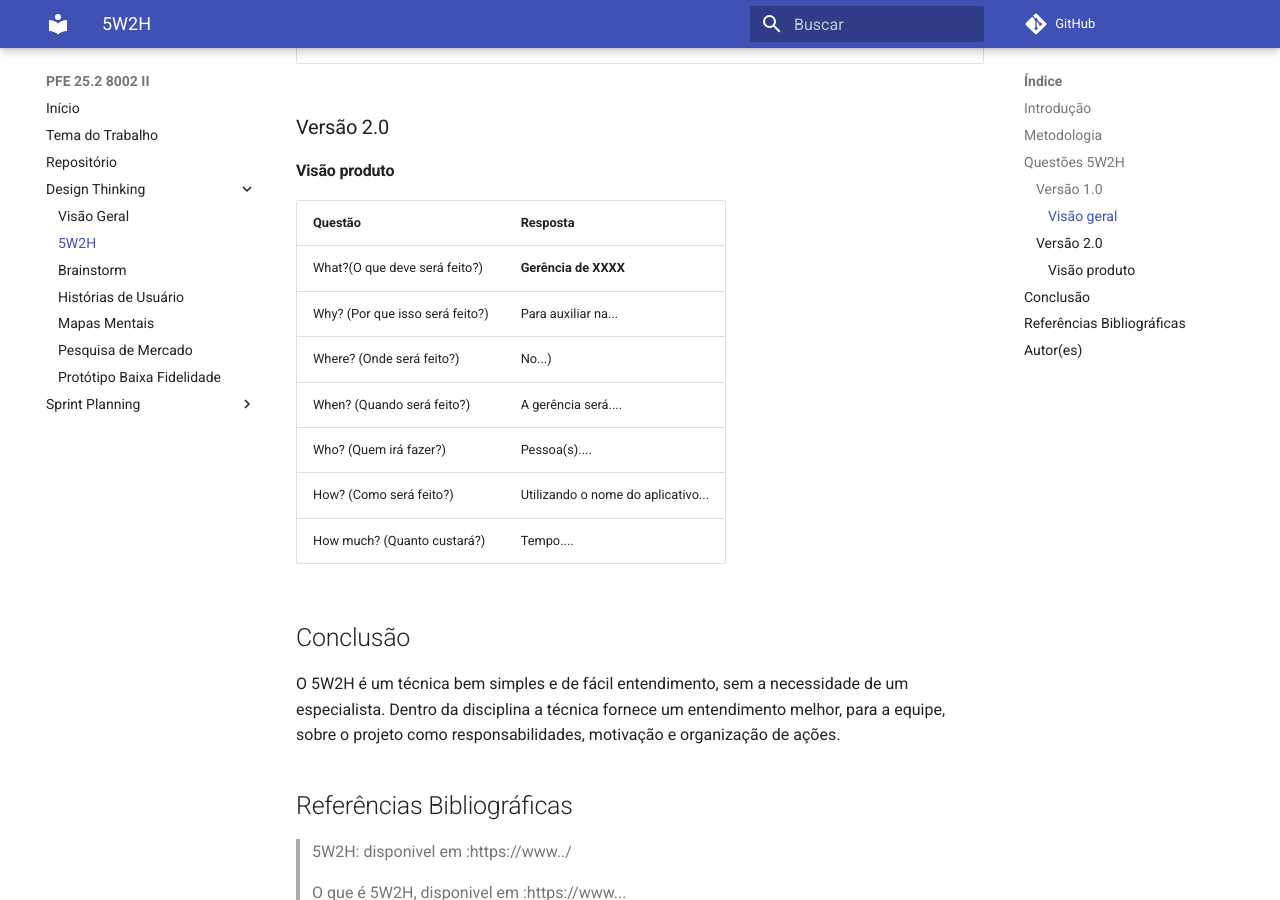
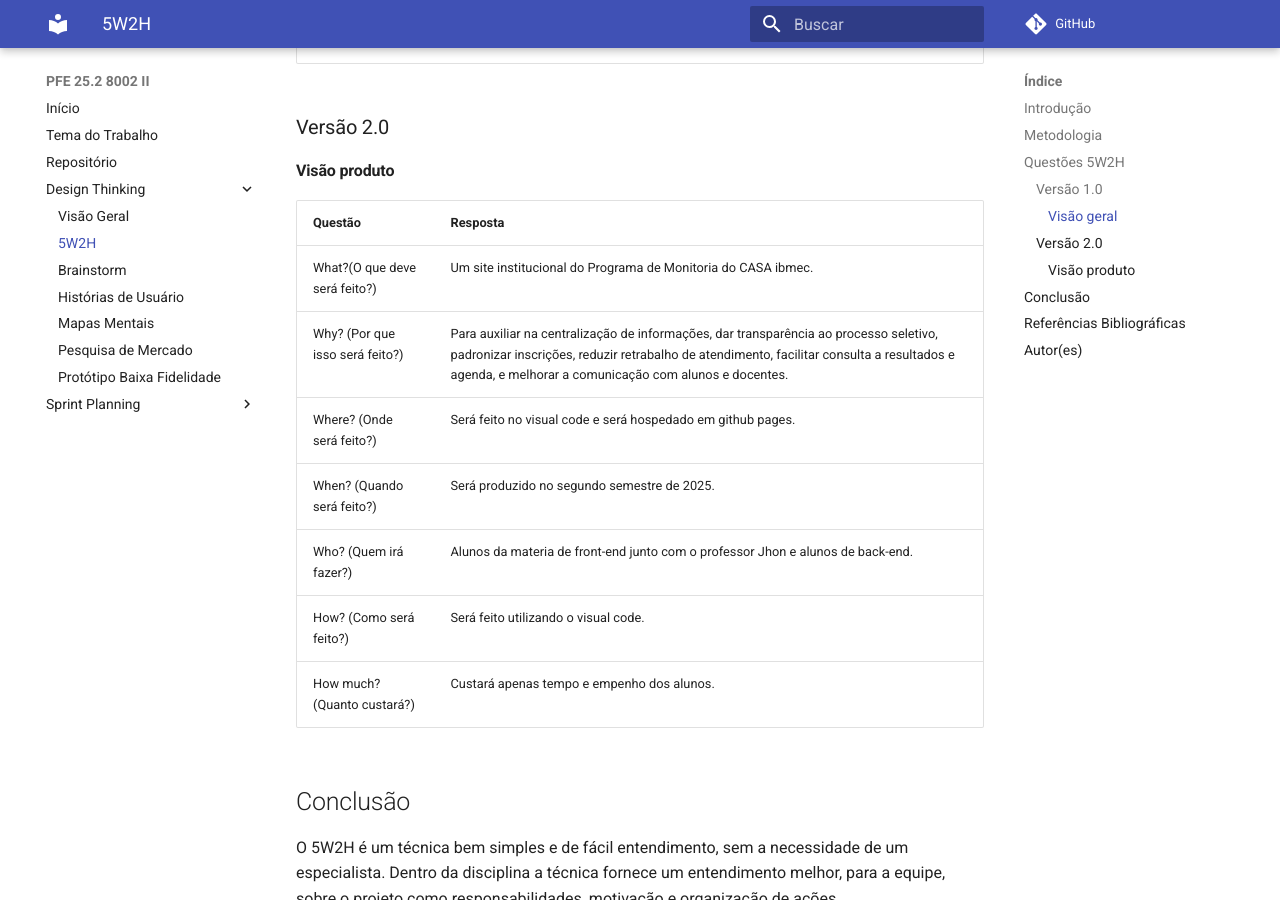
Before and after one commit to Projetos-de-Extensao/PFE_25.2_8002_II, an MkDocs documentation site: the page built from docs/design-thinking/5w2h.md, in a window 1280 px wide and 900 px high, scrolled down 1169 px. Built offline with MkDocs 1.6.1 and Material for MkDocs 9.7.7, drawn with Linux system fonts in a browser that asks for light colours; comment, search, counter and statistics services are not loaded.

Commit message:
Fiz a parte da visao do  produto 2.0

```diff
--- a/docs/design-thinking/5w2h.md
+++ b/docs/design-thinking/5w2h.md
@@ -34,13 +34,13 @@ A equipe se reuniu para esclarecimento sobre o tema do projeto, a partir dos pon
 
 |Questão|Resposta|
 |-------|--------|
-|What?(O que deve será feito?)| **Gerência de XXXX**|
-|Why? (Por que isso será feito?)| Para auxiliar na...|
-|Where? (Onde será feito?)|No...)|
-|When? (Quando será feito?)| A gerência será....|
-|Who? (Quem irá fazer?)| Pessoa(s)....|
-|How? (Como será feito?)| Utilizando o nome do aplicativo... |
-|How much? (Quanto custará?)|Tempo....|
+|What?(O que deve será feito?)| Um site institucional do Programa de Monitoria do CASA ibmec.|
+|Why? (Por que isso será feito?)| Para auxiliar na centralização de  informações, dar transparência ao processo seletivo, padronizar inscrições, reduzir retrabalho de atendimento, facilitar consulta a resultados e agenda, e melhorar a comunicação com alunos e docentes. |
+|Where? (Onde será feito?)| Será feito no visual code e será hospedado em github pages.|
+|When? (Quando será feito?)| Será produzido no segundo semestre de 2025.|
+|Who? (Quem irá fazer?)| Alunos da materia de front-end junto com o professor Jhon e alunos de back-end.|
+|How? (Como será feito?)| Será feito utilizando o visual code. |
+|How much? (Quanto custará?)|Custará apenas tempo e empenho dos alunos.|
 
 
 ## Conclusão
```
